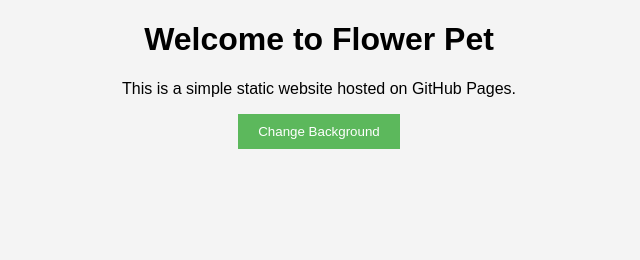
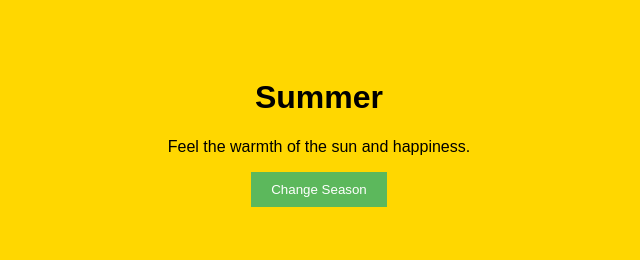
Before and after one commit to jasmine525/flowerpet, a plain HTML site: page index.html in a window 1280 px wide. Shown: the whole page, without its empty margins (321-961 px from the left). Drawn offline with Linux system fonts and the light colour scheme; files that its build step writes are made by us from their sources; files whose address does not match are found by name.

Commit message:
Add files via upload

```diff
--- a/index.html
+++ b/index.html
@@ -3,13 +3,15 @@
 <head>
     <meta charset="UTF-8">
     <meta name="viewport" content="width=device-width, initial-scale=1.0">
-    <title>Flower Pet</title>
+    <title>Seasons of Love</title>
     <link rel="stylesheet" href="static/css/style.css">
 </head>
-<body>
-    <h1>Welcome to Flower Pet</h1>
-    <p>This is a simple static website hosted on GitHub Pages.</p>
-    <button onclick="changeColor()">Change Background</button>
+<body onload="changeSeason()">
+    <div class="container">
+        <h1 id="season-title">Welcome to Seasons of Love</h1>
+        <p id="season-description">Experience the beauty of seasons with interactive content.</p>
+        <button onclick="changeSeason()">Change Season</button>
+    </div>
     <script src="static/js/script.js"></script>
 </body>
 </html>
--- a/script.js
+++ b/script.js
@@ -1,4 +1,12 @@
-function changeColor() {
-    const colors = ['#FF9999', '#99CCFF', '#FFFF99', '#99FF99'];
-    document.body.style.backgroundColor = colors[Math.floor(Math.random() * colors.length)];
+function changeSeason() {
+    const seasons = [
+        {name: "Spring", color: "#FF9999", desc: "Flowers bloom and love blossoms."},
+        {name: "Summer", color: "#FFD700", desc: "Feel the warmth of the sun and happiness."},
+        {name: "Autumn", color: "#FF8C00", desc: "Golden leaves and cozy moments."},
+        {name: "Winter", color: "#99CCFF", desc: "Snowfall and warmth of togetherness."}
+    ];
+    let season = seasons[Math.floor(Math.random() * seasons.length)];
+    document.body.style.backgroundColor = season.color;
+    document.getElementById("season-title").innerText = season.name;
+    document.getElementById("season-description").innerText = season.desc;
 }
--- a/style.css
+++ b/style.css
@@ -1,8 +1,10 @@
 body {
     font-family: Arial, sans-serif;
     text-align: center;
-    background-color: #f4f4f4;
-    transition: background 1s;
+    transition: background 1s, color 1s;
+}
+.container {
+    padding: 50px;
 }
 button {
     padding: 10px 20px;
```
